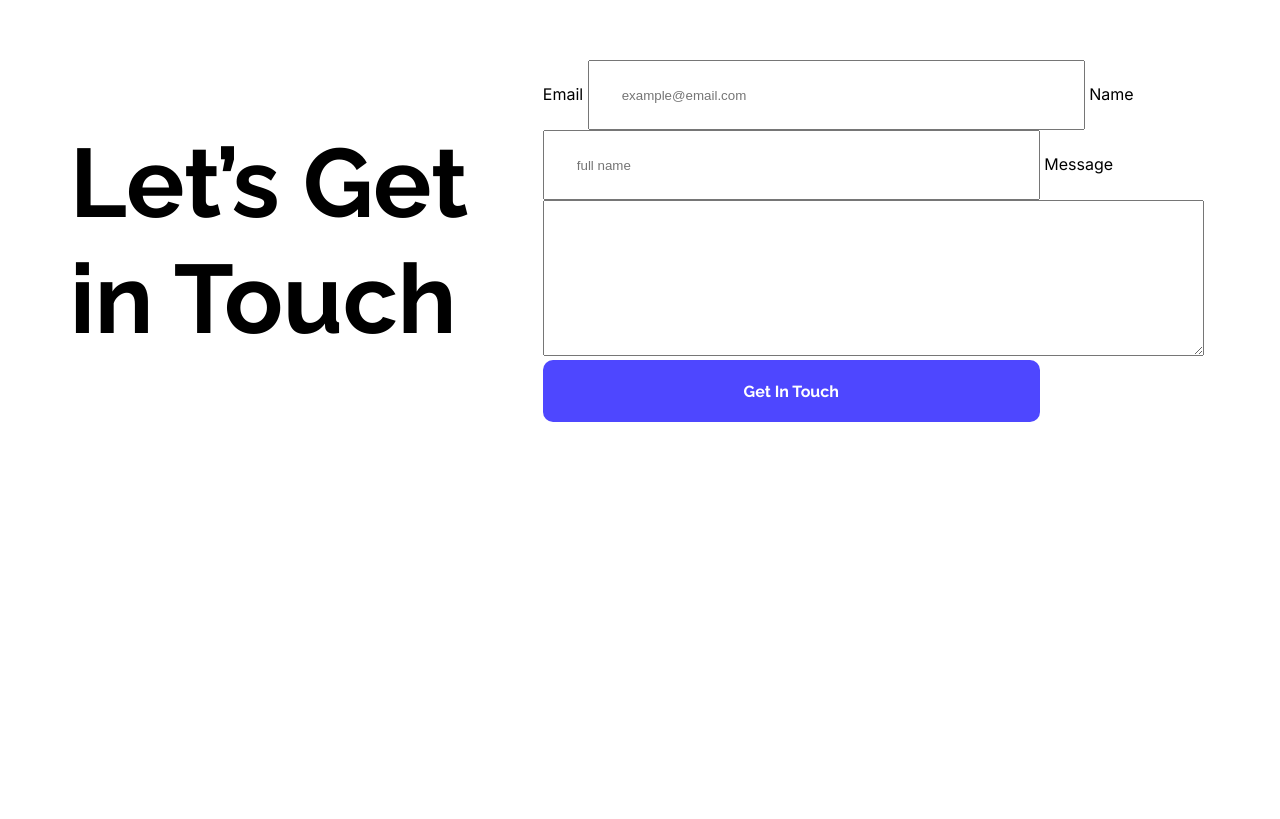
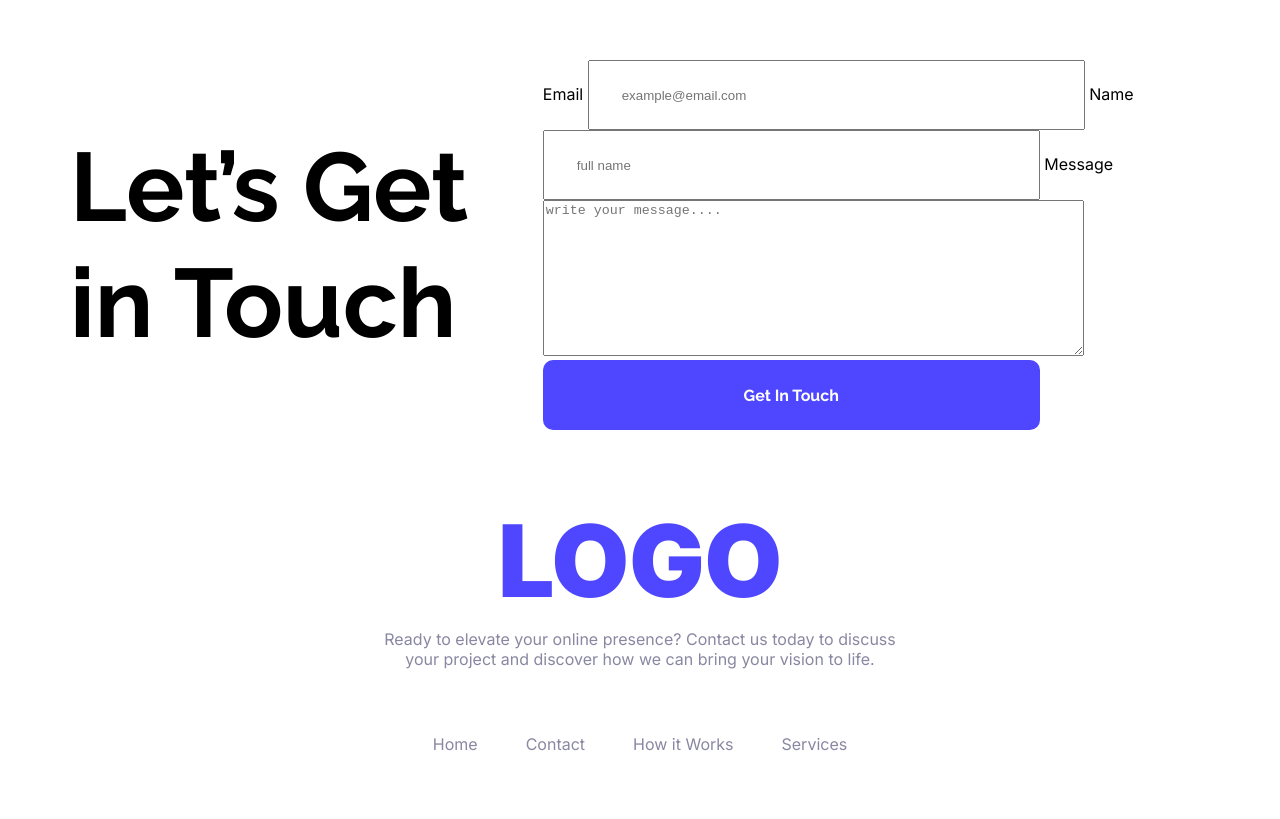
Before and after one commit to zihad-c/b12_a01, a plain HTML site: page index.html in a window 1280 px wide. Shown: the part 2104-2923 px from the top of the page. Before the commit the page ends 2596 px from the top, so only its background shows below. Drawn offline with Linux system fonts and the light colour scheme.

Commit message:
footer style added

```diff
--- a/index.html
+++ b/index.html
@@ -18,7 +18,7 @@
     <header class="hero">
         <!-- navbar section starts -->
         <nav>
-            <h2 class="logo color-primary" href="#">
+            <h2 id="hero-logo" class="logo color-primary" href="#">
                 LOGO
             </h2>
             <ul>
@@ -185,18 +185,38 @@
                     <input type="text" name="name" id="name" placeholder="full name">
 
                     <label for="message">Message</label>
-                    <textarea name="message" id="message" placeholder="write your message...." cols="80" rows="10">
-                    </textarea>
-                    <button type="submit" class="btn-primary" id="get-in-touch-btn">
-                        Get In Touch
-                    </button>
+                    <textarea name="" id="" cols="65" rows="10" placeholder="write your message...."></textarea>
+                    <input id="get-in-touch-btn" class="btn-primary" type="submit" value="Get In Touch">
                 </form>
             </div>
         </section>
     </main>
 
-    <footer>
-
+    <!-- footer section added -->
+    <footer id="footer">
+        <h2 class="footer-title logo color-primary">
+            LOGO
+        </h2>
+        <h4 class="footer-subtitle">
+            Ready to elevate your online presence? Contact us today to discuss your project and discover how we can
+            bring your vision to life.
+        </h4>
+        <nav class="footer-nav">
+            <ul>
+                <li>
+                    <a href="http://">Home</a>
+                </li>
+                <li>
+                    <a href="http://">Contact</a>
+                </li>
+                <li>
+                    <a href="http://">How it Works</a>
+                </li>
+                <li>
+                    <a href="http://">Services</a>
+                </li>
+            </ul>
+        </nav>
     </footer>
 </body>
 
--- a/styles/style.css
+++ b/styles/style.css
@@ -51,8 +51,11 @@ nav {
 .logo {
     font-family: "Inter", sans-serif;
     color: #4E47FF;
+    font-weight: 900;
+}
+
+#hero-logo {
     font-size: 34px;
-    font-weight: 900;
     line-height: 1.5em;
 }
 
@@ -233,6 +236,7 @@ nav ul li {
     align-items: center;
     padding: 70px 0;
     gap: auto;
+    background-color: rgba(255, 255, 255, 0.5);
 }
 
 .contact-form-heading {
@@ -252,3 +256,35 @@ nav ul li {
     height: 62px;
     padding: 19px 101px;
 }
+
+/* footer section styles */
+
+#footer {
+    text-align: center;
+}
+
+.footer-title {
+    font-size: 100px;
+}
+
+.footer-subtitle {
+    font-weight: 400;
+    width: 531px;
+    margin-top: 8px;
+    color: rgba(137, 135, 161, 1);
+}
+
+.footer-nav ul {
+    display: flex;
+    gap: 48px;
+    justify-content: space-evenly;
+    text-decoration: none;
+    padding: 0 10px;
+    margin: 0 auto;
+}
+
+.footer-nav ul li a {
+    text-decoration: none;
+    font-weight: 400;
+    color: rgba(137, 135, 161, 1);
+}
```
